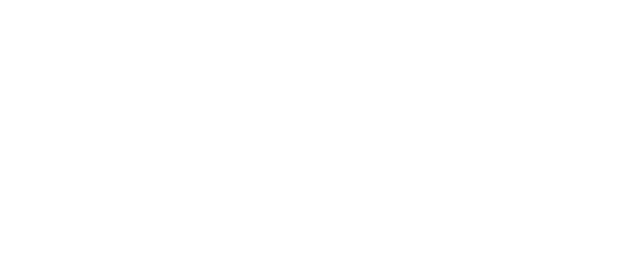
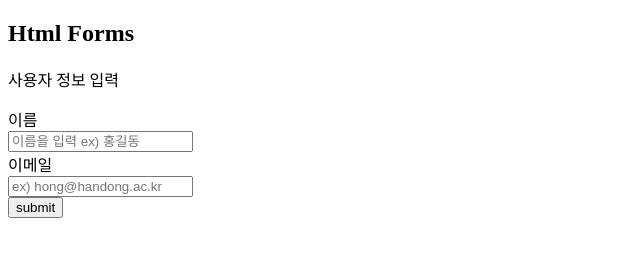
Before and after one commit to chmg1625-cyber/2026OSS_assign04, a plain HTML site: page index.html in a window 1280 px wide. Shown: the whole page, without its empty margins (0-640 px from the left). Drawn offline with Linux system fonts and the light colour scheme.

Commit message:
forms example

```diff
--- a/index.html
+++ b/index.html
@@ -1,11 +1,23 @@
 <!DOCTYPE html>
 <html lang="en">
+
 <head>
     <meta charset="UTF-8">
     <meta name="viewport" content="width=device-width, initial-scale=1.0">
     <title>Document</title>
 </head>
+
 <body>
+    <h2>Html Forms</h2>
+    <p>사용자 정보 입력</p>
+    <form action="form_ok.php" methood="post">
+        <label for="name">이름</label><br>
+        <input type="text" id="uname" name="uname" placeholder="이름을 입력 ex) 홍길동"><br>
+        <label for="name">이메일</label><br>
+        <input type="text" id="email" name="email" placeholder="ex) hong@handong.ac.kr"><br>
 
+        <input type="submit" value="submit">
+    </form>
 </body>
+
 </html>
```
